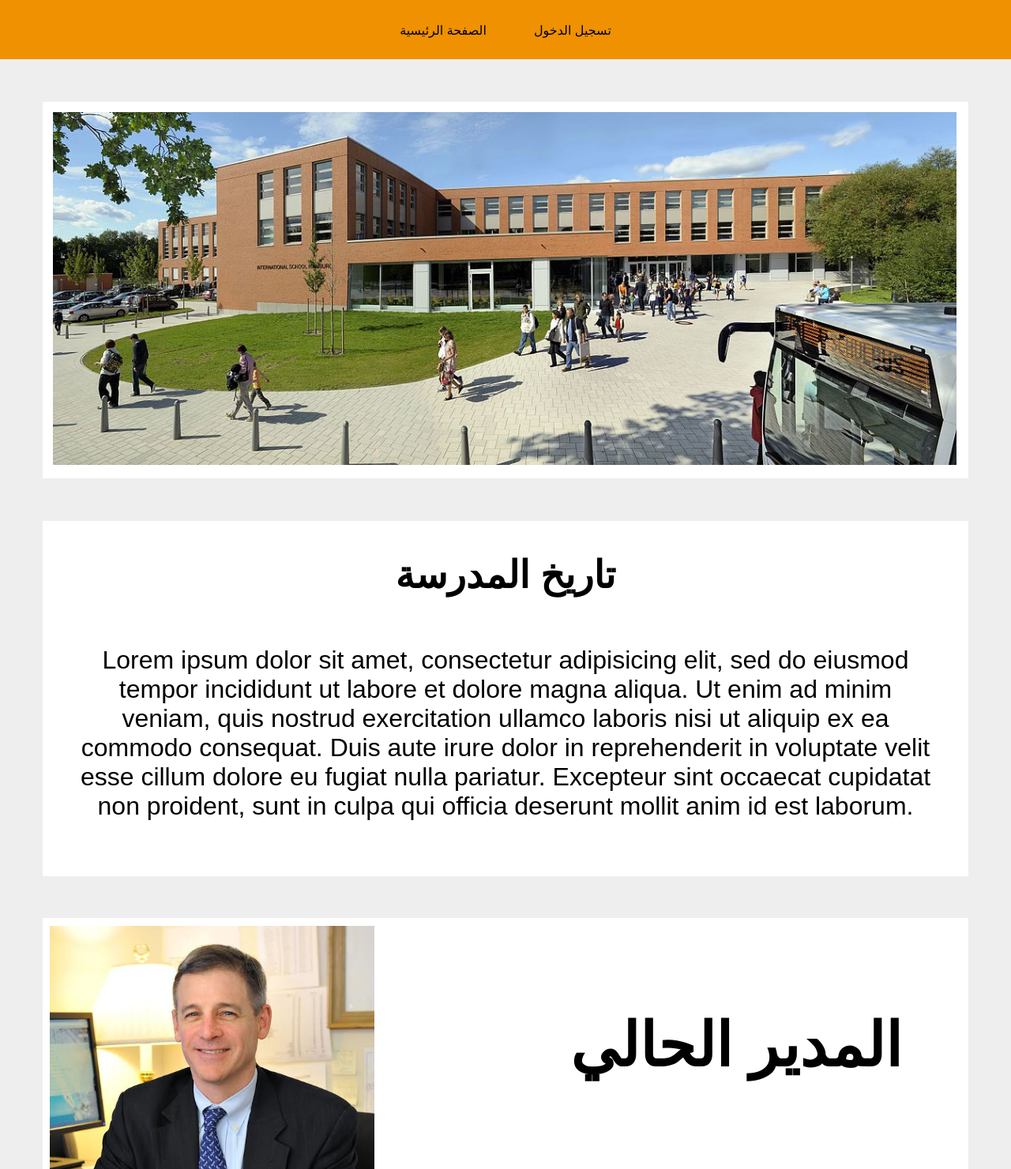
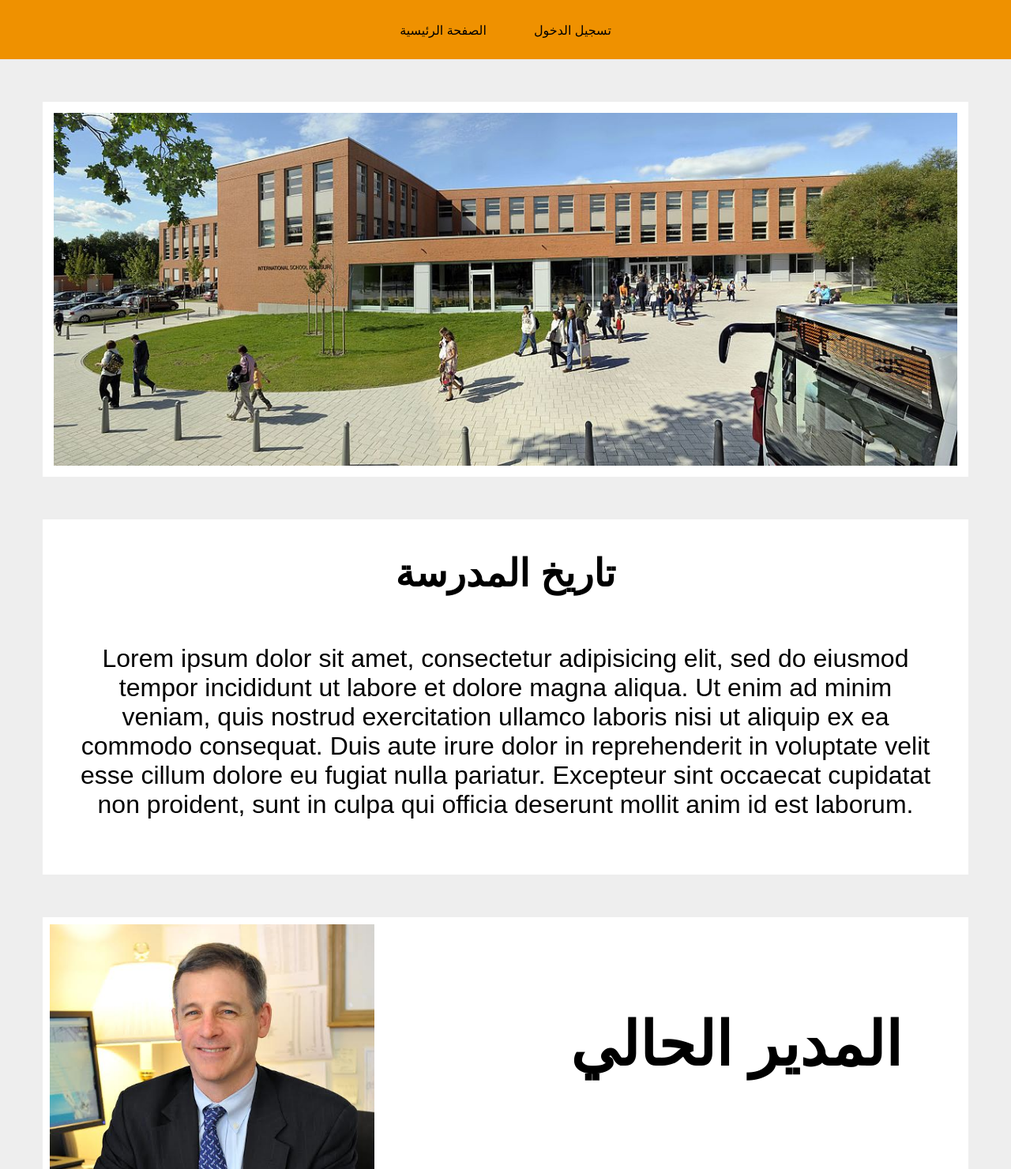
Before and after one commit to AA-01/AA-01.github.io, a plain HTML site: page index.html in a window 1280 px wide. Shown: the top 1481 px of the page at 79% size. Drawn offline with Linux system fonts and the light colour scheme; a script that the page names is missing.

Commit message:
Update style.css

```diff
--- a/style.css
+++ b/style.css
@@ -53,20 +53,21 @@ footer {
 }
 #Img {
 	background-color: #fff;
-	width:91.623424759%;
+	width:91.6234247590808006%;
 	height: auto;
 	margin: 4.18828762%;
+  	font-size:0;
 }
 #Img img {
 	width: 97.572815534%;
-	margin: 1.111934766%;
+	margin: 1.2135922330097087%;
+  	vertical-align:top;
 }
 #H {
     background-color: #fff;
 	width: 91.623424759%;
 	height: auto;
-	margin: 4.18828762046%;
-	margin-top: 0;
+	margin: 0 4.18828762046% 0 4.18828762046% ;
 	text-align: center;
 }
 #H h1 {
```
